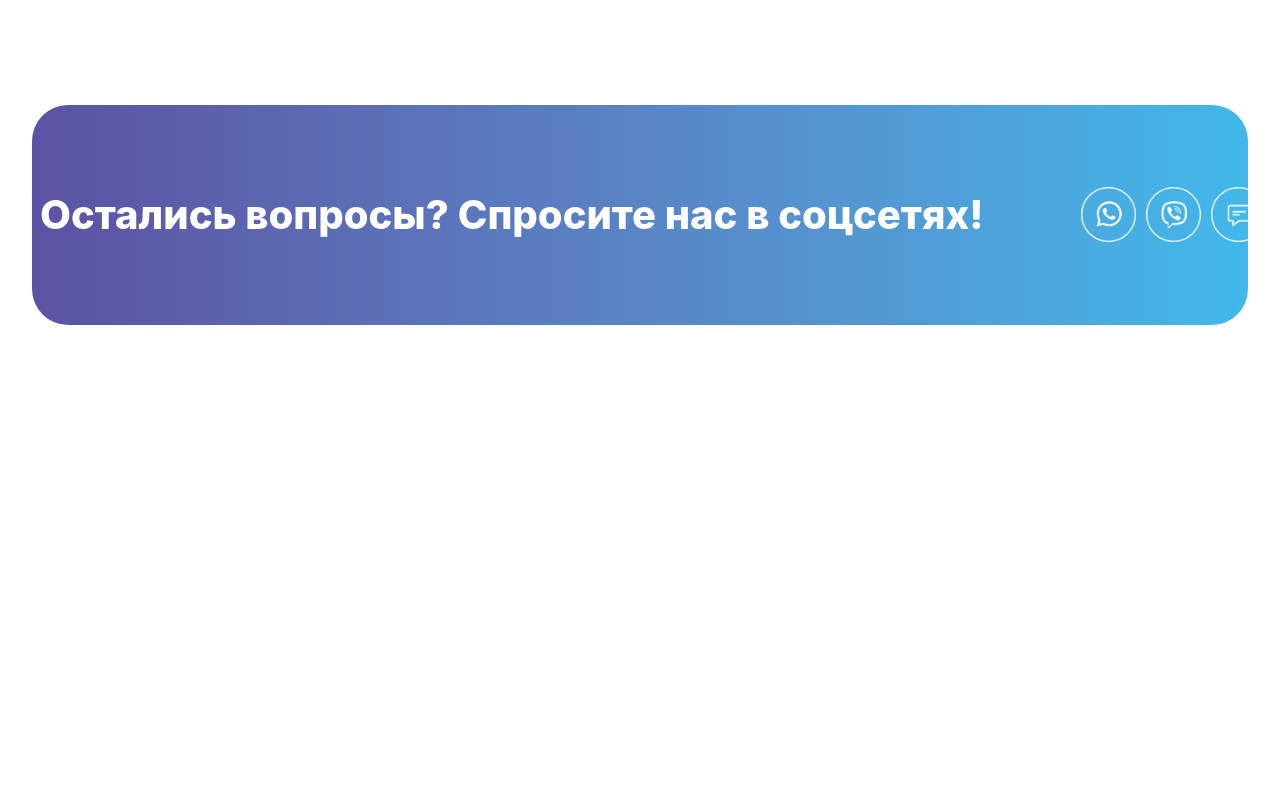
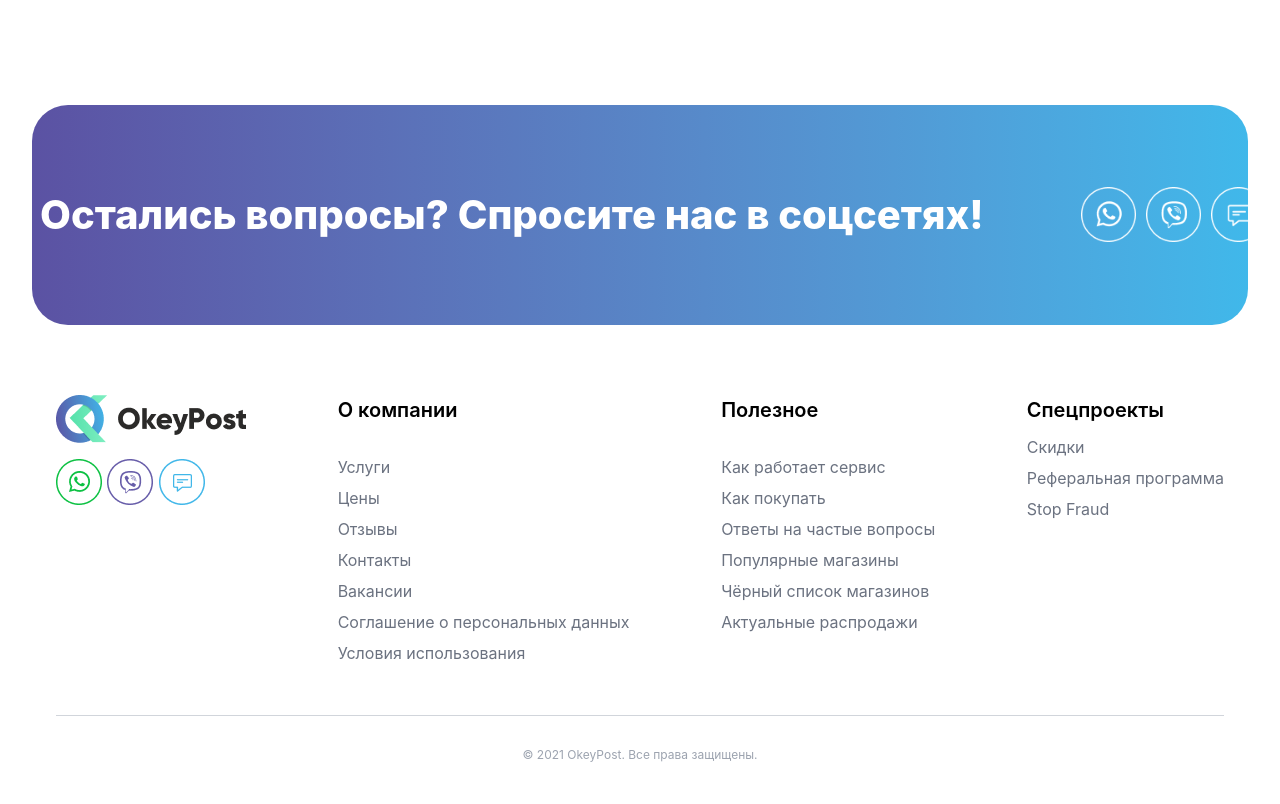
Before and after one commit to zargulak11-hash/bonus, a website: page src/main4.html in a window 1280 px wide. Shown: the part 5184-5988 px from the top of the page. Before the commit the page ends 5509 px from the top, so only its background shows below. Drawn offline with nearby package versions, Linux system fonts and the light colour scheme; files that its build step writes are made by us from their sources.

Commit message:
section10_main4

```diff
--- a/src/main4.html
+++ b/src/main4.html
@@ -242,5 +242,56 @@
                     </div>
         </section>
     </main>
+     <footer class="mt-[30px]">
+
+  <div class="max-w-[1200px] mx-auto px-[16px] py-[40px]">
+    <div class="flex flex-col items-center gap-[30px]
+                lg:flex-row lg:items-start lg:justify-between">
+      <div class="flex flex-col items-center gap-[16px] lg:items-start">
+        <img src="./images/Лого (1).png" alt="">
+
+        <img src="./images/Соцсети.png" alt="">
+      </div>
+      <div class="text-center lg:text-left flex flex-col gap-[20px]">
+        <p class="font-[600] text-[20px] mb-[10px]">О компании</p>
+        <ul class=" text-[16px] flex flex-col gap-[7px] text-[#6b7280]">
+          <li>Услуги</li>
+          <li>Цены</li>
+          <li>Отзывы</li>
+          <li>Контакты</li>
+          <li>Вакансии</li>
+          <li>Соглашение о персональных данных</li>
+          <li>Условия использования</li>
+        </ul>
+      </div>
+      <div class="text-center lg:text-left flex flex-col gap-[20px]">
+        <p class="font-[600] text-[20px] mb-[10px]">Полезное</p>
+        <ul class=" text-[16px] text-[#6b7280] flex flex-col gap-[7px]">
+          <li>Как работает сервис</li>
+          <li>Как покупать</li>
+          <li>Ответы на частые вопросы</li>
+          <li>Популярные магазины</li>
+          <li>Чёрный список магазинов</li>
+          <li>Актуальные распродажи</li>
+        </ul>
+      </div>
+      <div class="text-center lg:text-left ">
+        <p class="font-[600] text-[20px] mb-[10px]">Спецпроекты</p>
+        <ul class=" text-[16px] text-[#6b7280] flex flex-col gap-[7px]">
+          <li>Скидки</li>
+          <li>Реферальная программа</li>
+          <li>Stop Fraud</li>
+        </ul>
+      </div>
+
+    </div>
+    <div class="w-[100%] border-b-[1px] border-b-[#d1d5db] mt-[50px] "></div>
+    <div class="text-center text-[12px] text-[#9ca3af] pt-[30px]">
+      © 2021 OkeyPost. Все права защищены.
+    </div>
+
+  </div>
+
+</footer>
 </body>
 </html>
```
